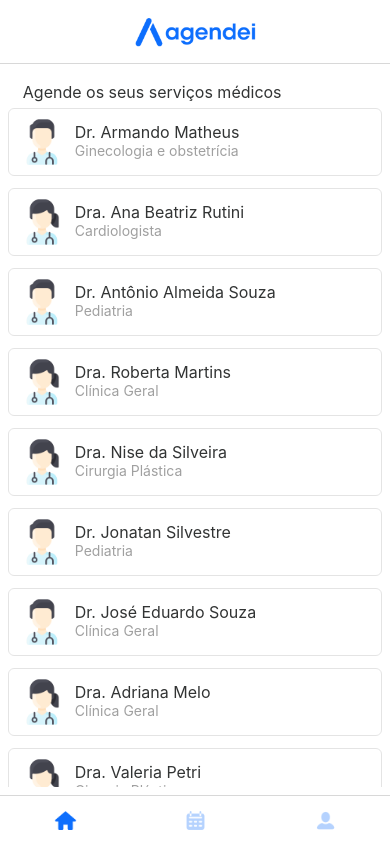
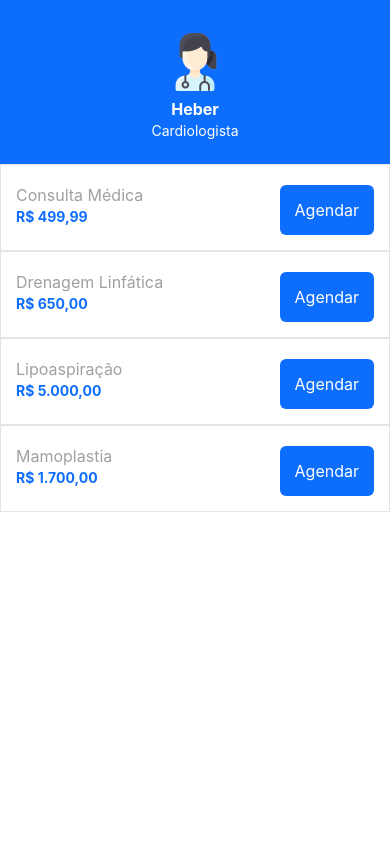
Before and after one commit to marcosilva2336/Projeto_Agendei, a React Native app: screen / in a window 390 px wide. Built offline with nearby package versions, Linux system fonts and the light colour scheme.

Commit message:
tela de serviço

```diff
--- a/App.js
+++ b/App.js
@@ -4,10 +4,11 @@
 import AbaCalendar from './src/screens/abacalendar/abacalendar.jsx';
 import AbaProfile from './src/screens/abaprofile/abaprofile.jsx';
 import Main from './src/screens/main/main.jsx';
+import Services from './src/screens/services/services.jsx';
 function App() {
   return (
     <>
-      <Main />
+      <Services />
     </>
   );
 }
--- /dev/null
+++ b/src/components/service/service.jsx
@@ -0,0 +1,25 @@
+import { Text, View } from "react-native";
+import { styles } from "./service.style.js";
+import Button from "../../components/button/button.jsx";
+
+function Service(props) {
+    return <View style={styles.service}>
+        <View style={styles.containerText}>
+            <Text style={styles.description}>{props.description}</Text>
+            <Text style={styles.price}>
+                {
+                    new Intl.NumberFormat("pt-BR", {
+                        style: "currency", currency: "BRL"
+                    }).format(props.price)
+                }
+
+            </Text>
+        </View>
+
+        <View style={styles.containerButton}>
+            <Button text="Agendar" />
+        </View>
+    </View>
+}
+
+export default Service;
--- /dev/null
+++ b/src/components/service/service.style.js
@@ -0,0 +1,29 @@
+import { COLORS, FONT_SIZE } from "../../constants/theme.js";
+
+export const styles = {
+    service: {
+        flex: 1,
+        backgroundColor: COLORS.white,
+        flexDirection: "row",
+        padding: 15,
+        borderWidth: 1,
+        borderColor: COLORS.gray4
+    },
+    containerText: {
+        flex: 1
+    },
+    containerButton: {
+        marginTop: 5
+    },
+    description: {
+        fontSize: FONT_SIZE.md,
+        color: COLORS.gray3,
+        marginTop: 5
+    },
+    price: {
+        fontSize: FONT_SIZE.sm,
+        fontWeight: "bold",
+        color: COLORS.blue,
+        marginTop: 3
+    }
+}
--- /dev/null
+++ b/src/screens/services/services.jsx
@@ -0,0 +1,27 @@
+import { FlatList, Text, View, Image } from "react-native";
+import { styles } from "./services.style.js";
+import { doctors_services } from "../../constants/data.js";
+import icon from "../../constants/icon.js";
+import Service from "../../components/service/service.jsx";
+
+function Services() {
+    return <View style={styles.container}>
+
+        <View style={styles.banner}>
+            <Image source={icon.female} />
+            <Text style={styles.name}>Heber</Text>
+            <Text style={styles.specialty}>Cardiologista</Text>
+        </View>
+
+
+        <FlatList data={doctors_services}
+            keyExtractor={(serv) => serv.id_service}
+            showsVerticalScrollIndicator={false}
+            renderItem={({ item }) => {
+                return <Service description={item.description}
+                    price={item.price} />
+            }} />
+    </View>
+}
+
+export default Services;
--- /dev/null
+++ b/src/screens/services/services.style.js
@@ -0,0 +1,26 @@
+import { COLORS, FONT_SIZE } from "../../constants/theme.js";
+
+export const styles = {
+    container: {
+        flex: 1,
+        backgroundColor: COLORS.white,
+    },
+    banner: {
+        backgroundColor: COLORS.blue,
+        justifyContent: "center",
+        alignItems: "center",
+        paddingTop: 30,
+        paddingBottom: 25
+    },
+    name: {
+        fontSize: FONT_SIZE.md,
+        color: COLORS.white,
+        fontWeight: "bold",
+        marginTop: 5
+    },
+    specialty: {
+        fontSize: FONT_SIZE.sm,
+        color: COLORS.white,
+        marginTop: 3
+    }
+}
```
